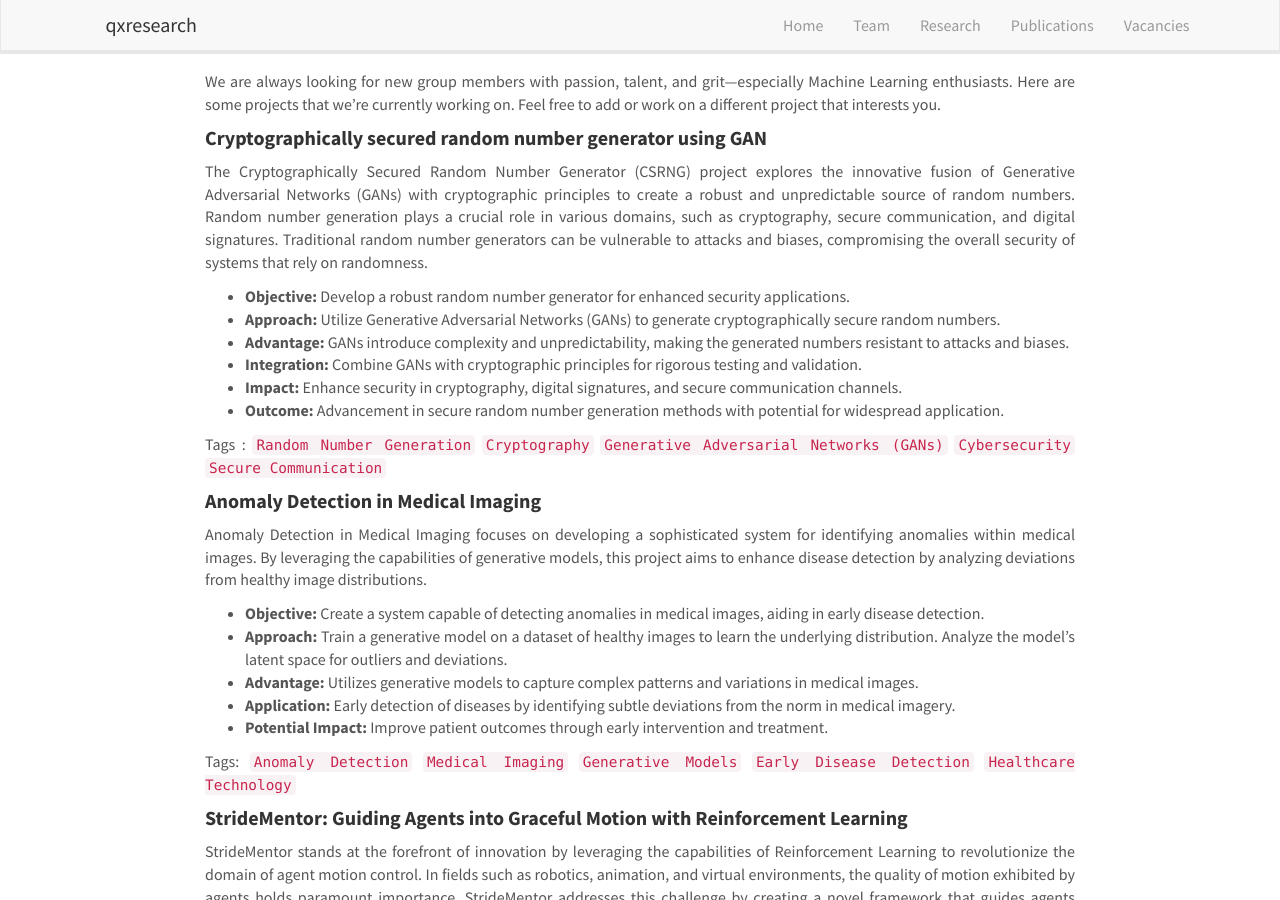
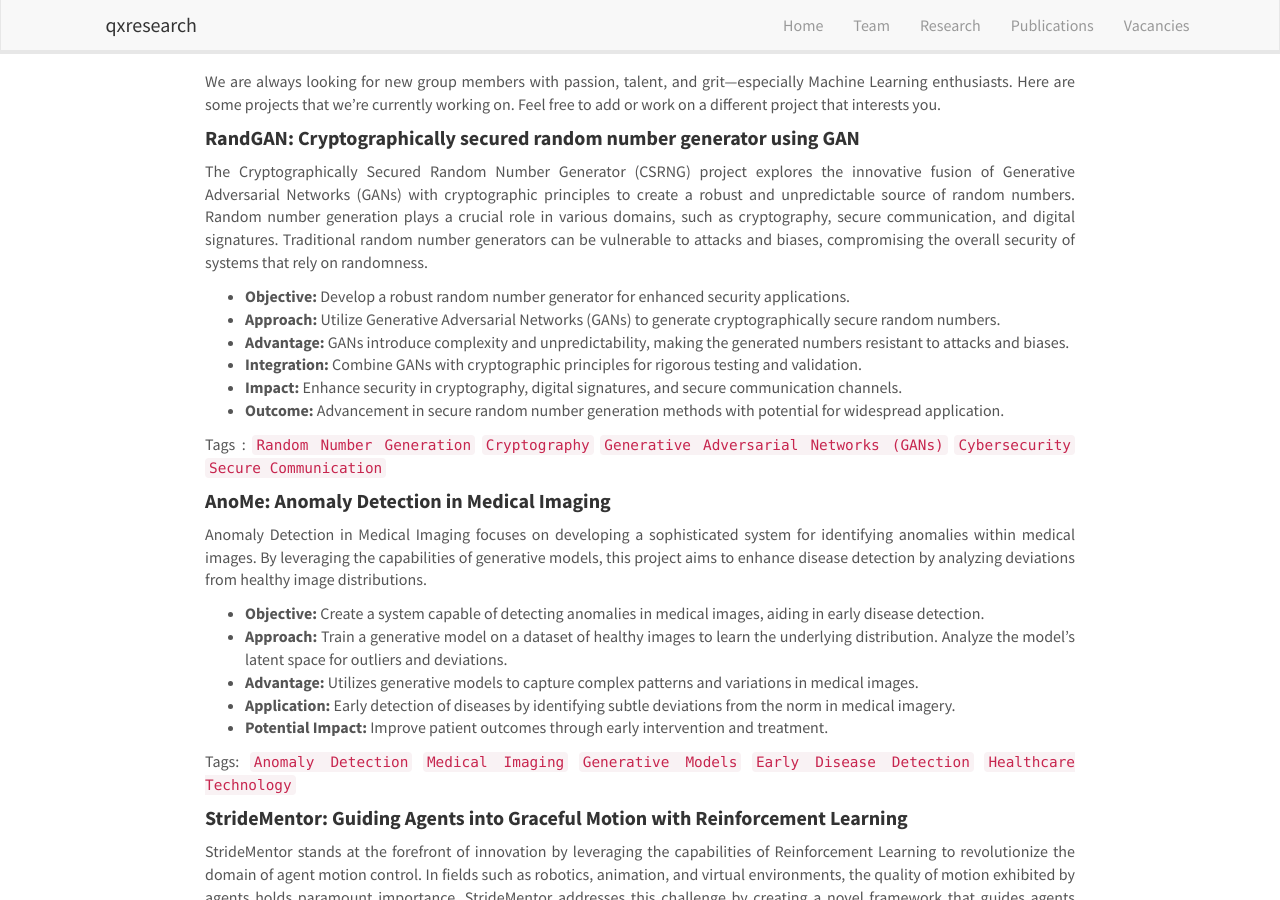
Before and after one commit to qxresearch/qxresearch.github.io, a Jekyll site: the page built from _pages/openings.md, in a window 1280 px wide and 900 px high. Built offline with Jekyll 4.4.1, drawn with Linux system fonts in a browser that asks for light colours; nearby versions of some CDN libraries.

Commit message:
Update openings.md

```diff
--- a/_pages/openings.md
+++ b/_pages/openings.md
@@ -8,7 +8,7 @@ permalink: /vacancies
 
 We are always looking for new group members with passion, talent, and grit—especially Machine Learning enthusiasts. Here are some projects that we're currently working on. Feel free to add or work on a different project that interests you.
 
-#### **Cryptographically secured random number generator using GAN**
+#### **RandGAN: Cryptographically secured random number generator using GAN**
 
 The Cryptographically Secured Random Number Generator (CSRNG) project explores the innovative fusion of Generative Adversarial Networks (GANs) with cryptographic principles to create a robust and unpredictable source of random numbers. Random number generation plays a crucial role in various domains, such as cryptography, secure communication, and digital signatures. Traditional random number generators can be vulnerable to attacks and biases, compromising the overall security of systems that rely on randomness.
 
@@ -21,7 +21,7 @@ The Cryptographically Secured Random Number Generator (CSRNG) project explores t
 
 Tags : `Random Number Generation` `Cryptography` `Generative Adversarial Networks (GANs)` `Cybersecurity` `Secure Communication`
 
-#### **Anomaly Detection in Medical Imaging**
+#### **AnoMe: Anomaly Detection in Medical Imaging**
 
 Anomaly Detection in Medical Imaging focuses on developing a sophisticated system for identifying anomalies within medical images. By leveraging the capabilities of generative models, this project aims to enhance disease detection by analyzing deviations from healthy image distributions.
 
```
